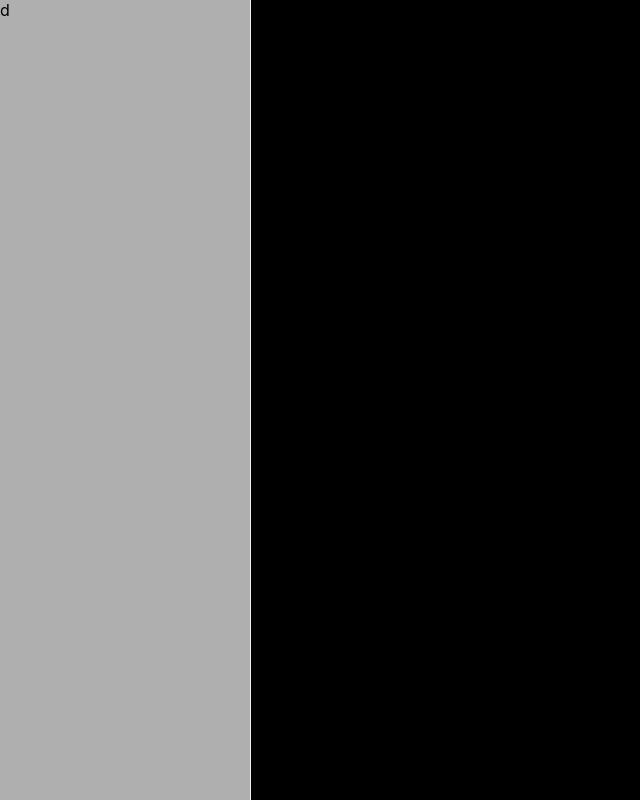
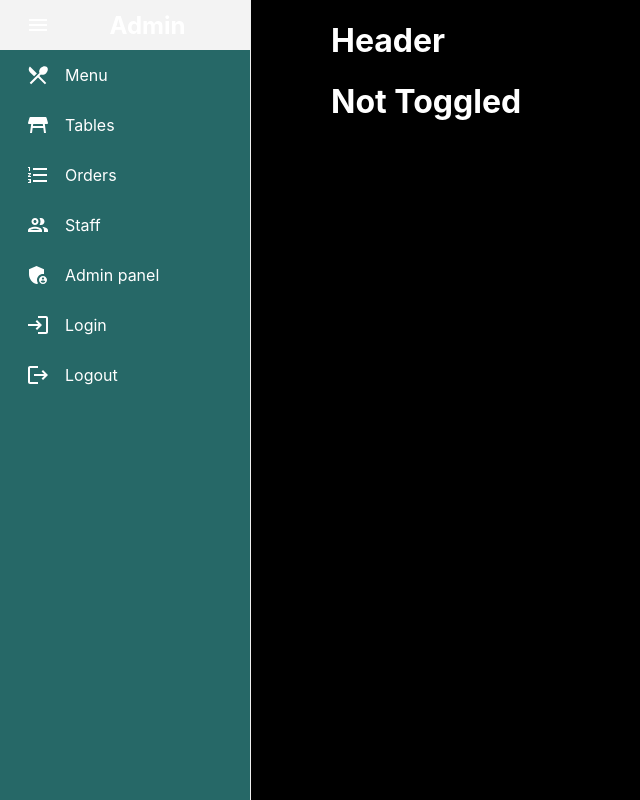
Before and after one commit to jaaahooou/restaurantDashboard, a React (Create React App) app in the folder frontend/frontend/: page / in a window 1280 px wide. Shown: the whole page, without its empty margins (0-640 px from the left). Built offline with nearby package versions, Linux system fonts and the light colour scheme.

Commit message:
update frontend

```diff
--- a/frontend/frontend/src/App.js
+++ b/frontend/frontend/src/App.js
@@ -6,12 +6,86 @@ import ReceiptOutlinedIcon from "@mui/icons-material/ReceiptOutlined";
 import CalendarTodayOutlinedIcon from "@mui/icons-material/CalendarTodayOutlined";
 import HelpOutlineOutlinedIcon from "@mui/icons-material/HelpOutlineOutlined";
 import MenuOutlinedIcon from "@mui/icons-material/MenuOutlined";
+
+import RestaurantMenuIcon from "@mui/icons-material/RestaurantMenu";
+import TableRestaurantIcon from "@mui/icons-material/TableRestaurant";
+import FormatListNumberedIcon from "@mui/icons-material/FormatListNumbered";
+import AdminPanelSettingsIcon from "@mui/icons-material/AdminPanelSettings";
+import LoginIcon from "@mui/icons-material/Login";
+import LogoutIcon from "@mui/icons-material/Logout";
 function App() {
-  const { collapseSidebar } = useProSidebar();
+  const { collapseSidebar, toggleSidebar, collapsed, toggled, broken, rtl } =
+    useProSidebar();
 
+  const toggle = () => {
+    toggleSidebar();
+    if (toggled) {
+      console.log(true);
+      collapseSidebar();
+    } else {
+      console.log(false);
+      collapseSidebar();
+    }
+  };
+
+  const colors = {
+    colorOne: "#051821",
+    colorTwo: "#1A4645",
+    colorThree: "266867",
+    colorFour: "F58800",
+    colorFive: "F8BC24",
+  };
+  console.log(colors.colorOne);
   return (
     <div id="App" style={({ height: "100vh" }, { display: "flex" })}>
-      <Sidebar style={{ height: "100vh" }}>d</Sidebar>
+      <Sidebar
+        breakPoint="sm"
+        transitionDuration={800}
+        style={{ height: "100vh", color: "white" }}
+        backgroundColor="rgb(38, 104, 103)"
+        rtl={false}
+      >
+        <Menu>
+          <MenuItem
+            icon={<MenuOutlinedIcon />}
+            onClick={() => {
+              collapseSidebar();
+            }}
+            style={{ textAlign: "center" }}
+          >
+            <h2>Admin</h2>
+          </MenuItem>
+          <MenuItem icon={<RestaurantMenuIcon />}>Menu</MenuItem>
+          <MenuItem icon={<TableRestaurantIcon />}>Tables</MenuItem>
+          <MenuItem icon={<FormatListNumberedIcon />}>Orders</MenuItem>
+          <MenuItem icon={<PeopleOutlinedIcon />}>Staff</MenuItem>
+          <MenuItem icon={<AdminPanelSettingsIcon />}>Admin panel</MenuItem>
+          <MenuItem icon={<LoginIcon />}>Login</MenuItem>
+          <MenuItem icon={<LogoutIcon />}>Logout</MenuItem>
+        </Menu>
+      </Sidebar>
+      <main>
+        <h1
+          style={{
+            color: "white",
+            marginLeft: "5rem",
+          }}
+          onClick={() => {
+            toggle();
+          }}
+        >
+          Header
+        </h1>
+        {toggled ? (
+          <h1 style={{ color: "white", marginLeft: "5rem" }}>Toggled</h1>
+        ) : (
+          <h1 style={{ color: "white", marginLeft: "5rem" }}>Not Toggled</h1>
+        )}
+
+        {broken && (
+          <h1 style={{ color: "white", marginLeft: "5rem" }}>Small screen</h1>
+        )}
+      </main>
     </div>
   );
 }
```
